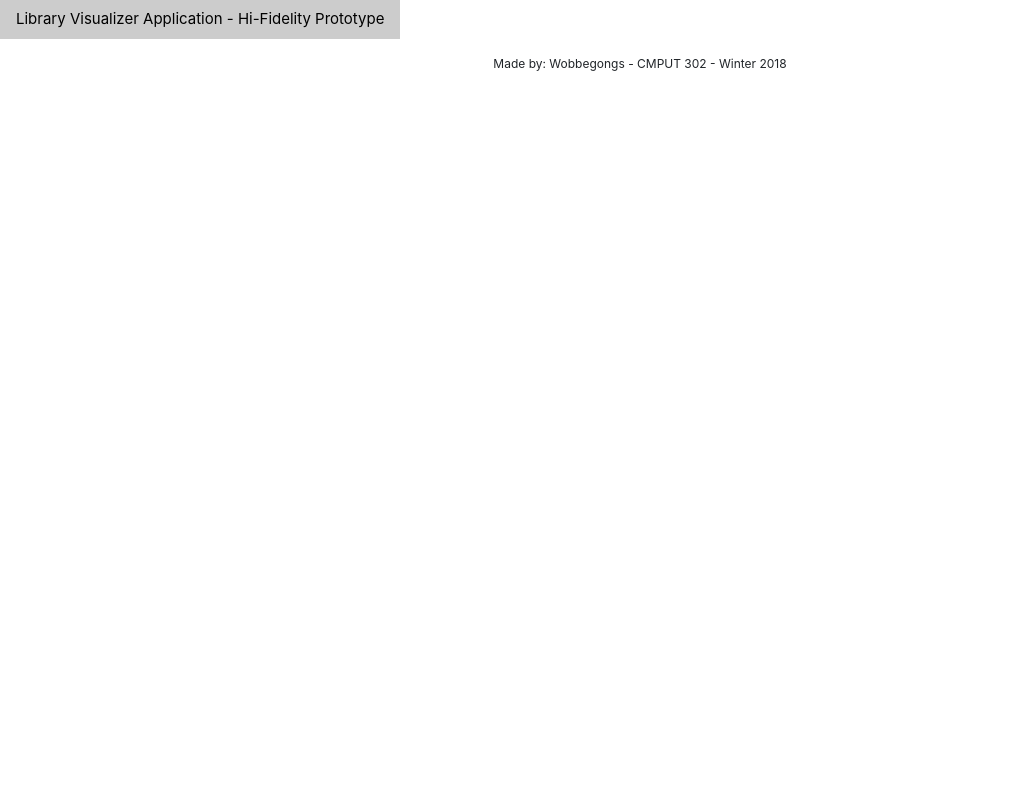
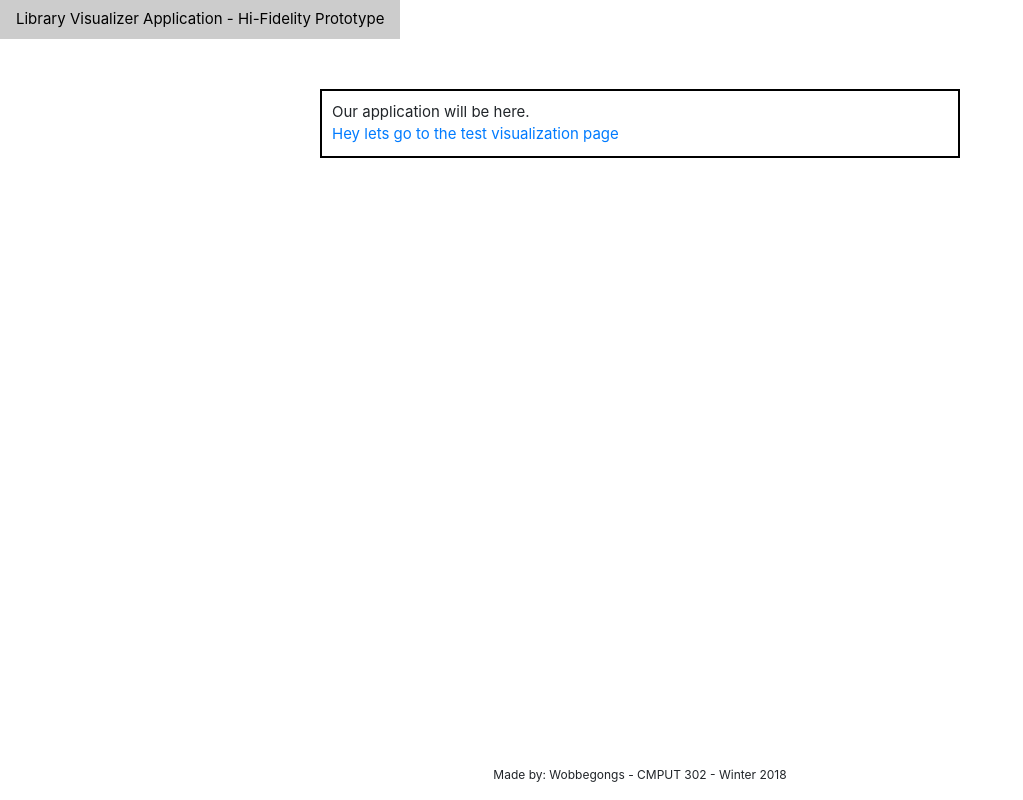
Before and after one commit to AeolusFS/CMPUT302-Library-Visualizer, a Django app: template library_visualizer_app/templates/visualization_app/main_page.html in a window 1280 px wide. Shown: the whole page, without its empty margins (0-1023 px from the left). Run offline with Django 3.2, Linux system fonts and the light colour scheme; the template is opened without the code that fills it, so the values that code supplies are empty; some libraries are stand-ins or nearby versions.

Commit message:
hey look I got a crappy border

```diff
--- a/library_visualizer_app/templates/visualization_app/base.html
+++ b/library_visualizer_app/templates/visualization_app/base.html
@@ -16,13 +16,27 @@
     <a class="w3-button w3-bar-item">Library Visualizer Application - Hi-Fidelity Prototype</a>
 </nav>
 
+<div class="center">
 {% block app %}
 {% endblock %}
+</div>
 
 <!-- Footer -->
-<footer class="w3-container w3-padding-16 w3-small" style="text-align:center;">
+<footer class="w3-container w3-padding-16 w3-small" style="text-align:center; width:100%; position:absolute; bottom:0;">
     <a>Made by: Wobbegongs - CMPUT 302 - Winter 2018</a>
 </footer>
 
 </body>
+
+<!-- CSS stuff -->
+<style>
+    .center {
+        border: 2px solid black;
+        padding: 10px;
+        margin: 50px auto;
+        width: 50%;
+    }
+</style>
+
+
 </html>
--- a/library_visualizer_app/templates/visualization_app/main_page.html
+++ b/library_visualizer_app/templates/visualization_app/main_page.html
@@ -1,6 +1,13 @@
 {% extends 'visualization_app/base.html' %}
 
 {% block app %}
+<div>
+    Our application will be here.
+
+    <br>
+
+    <a href="{% url 'test' %}">Hey lets go to the test visualization page</a>
+</div>
 
 
 
--- a/library_visualizer_app/visualization_app/views.py
+++ b/library_visualizer_app/visualization_app/views.py
@@ -5,7 +5,7 @@ from bokeh.plotting import figure, output_file, show
 from bokeh.embed import components
 
 def index(request):
-    return redirect('test')
+    return render(request, 'visualization_app/main_page.html',{})
 
 def test(request):
     x= [1,3,5,7,9,11,13]
```
